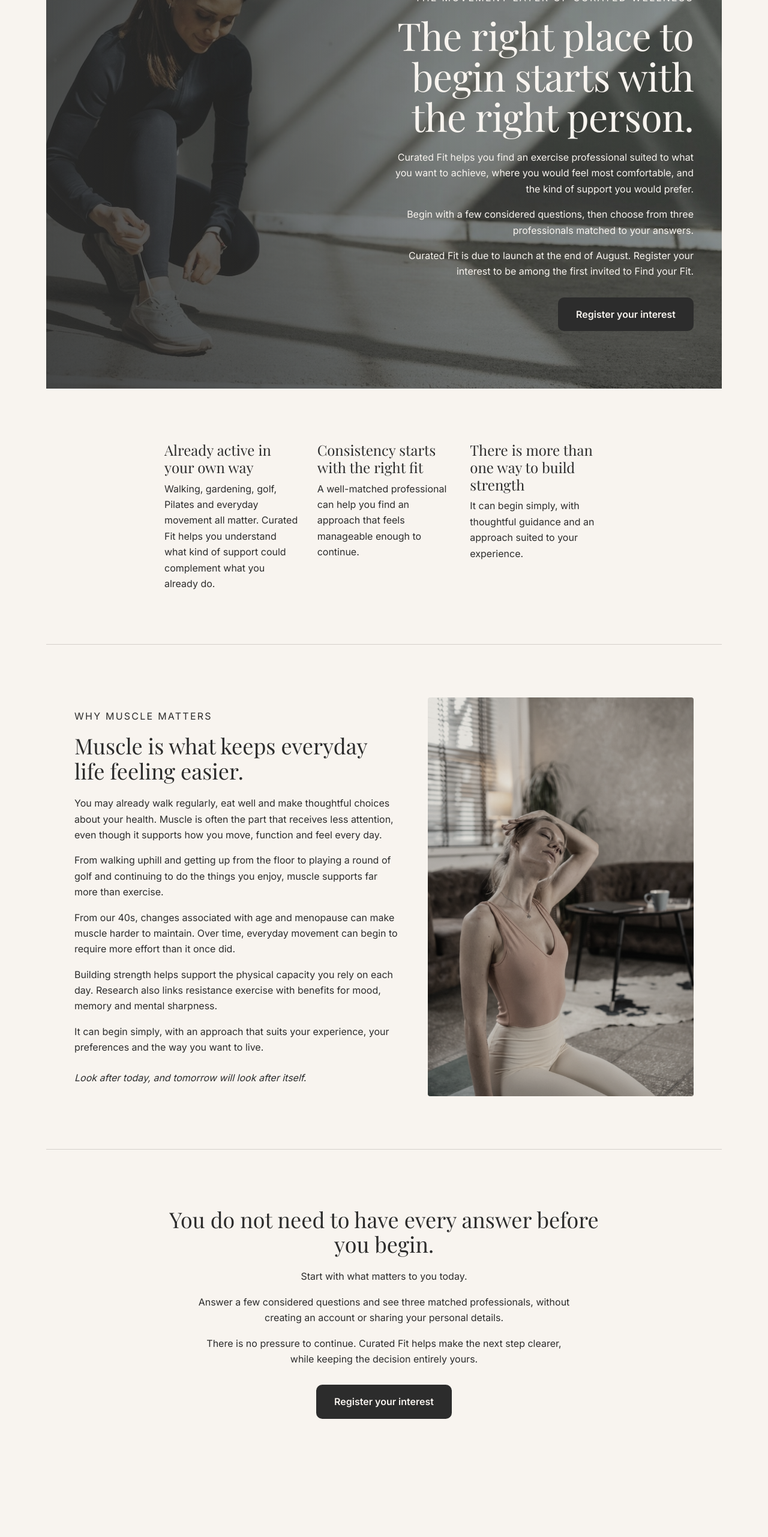
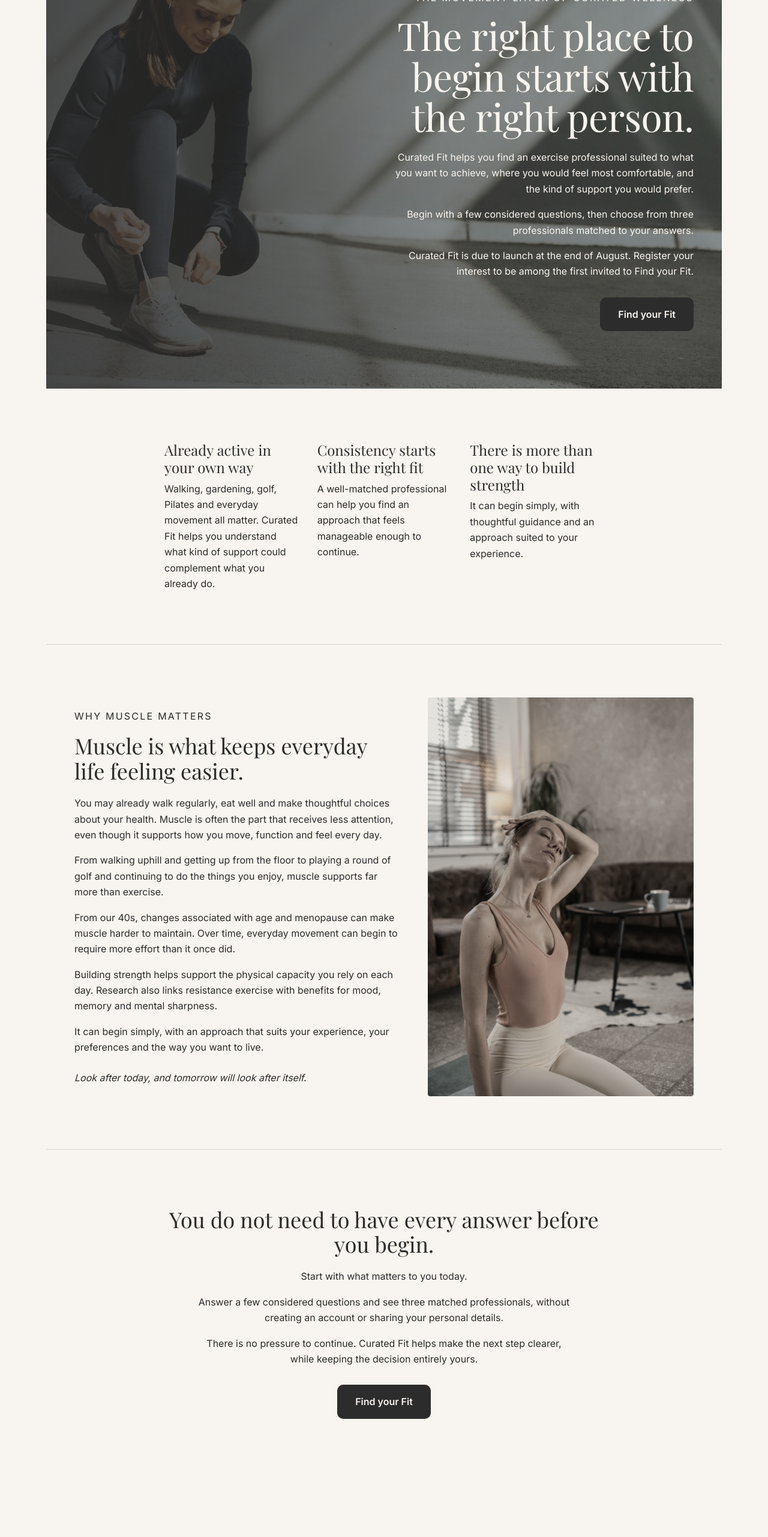
Before and after one commit to EmPerry1972/curated-fit-holding-page, a Next.js app: page / in a window 1280 px wide. Shown: the part 223-2786 px from the top of the page at 60% size. Built offline with nearby package versions, Linux system fonts and the light colour scheme.

Commit message:
Change link text from 'Register your interest' to 'Find your Fit'

```diff
--- a/app/page.tsx
+++ b/app/page.tsx
@@ -70,7 +70,7 @@ export default function Page() {
             Curated Fit is due to launch at the end of August. Register your interest to be among the first invited to Find your Fit.
           </p>
           <div style={{ marginTop: 30 }}>
-            <a href="/early-access" style={{ ...cta, textDecoration: "none" }}>Register your interest</a>
+            <a href="/early-access" style={{ ...cta, textDecoration: "none" }}>Find your Fit</a>
           </div>
         </div>
       </section>
@@ -126,7 +126,7 @@ export default function Page() {
         <p style={{ ...body, marginTop: 16, maxWidth: 620, marginLeft: "auto", marginRight: "auto", textAlign: "center" }}>Answer a few considered questions and see three matched professionals, without creating an account or sharing your personal details.</p>
         <p style={{ ...body, marginTop: 16, maxWidth: 620, marginLeft: "auto", marginRight: "auto", textAlign: "center" }}>There is no pressure to continue. Curated Fit helps make the next step clearer, while keeping the decision entirely yours.</p>
         <div style={{ marginTop: 30 }}>
-          <a href="/early-access" style={{ ...cta, textDecoration: "none" }}>Register your interest</a>
+          <a href="/early-access" style={{ ...cta, textDecoration: "none" }}>Find your Fit</a>
         </div>
       </section>
       <SupportQuiz />
```
